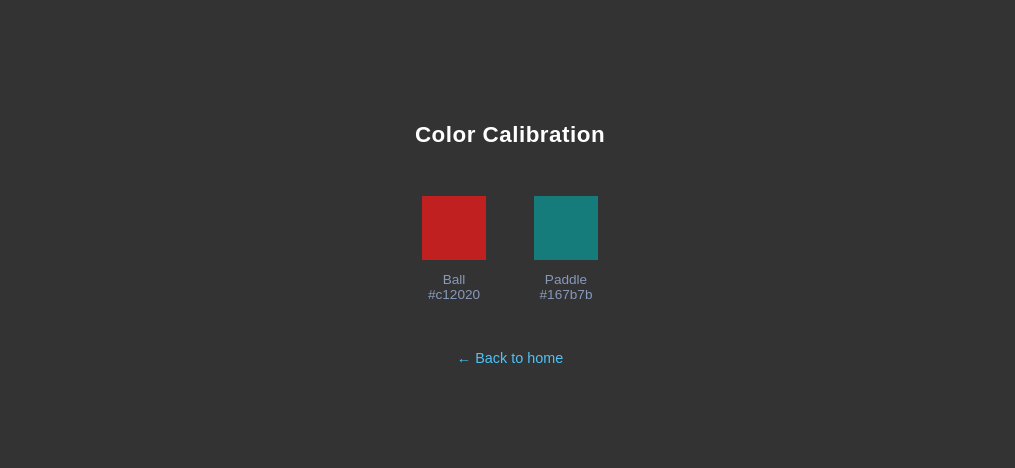
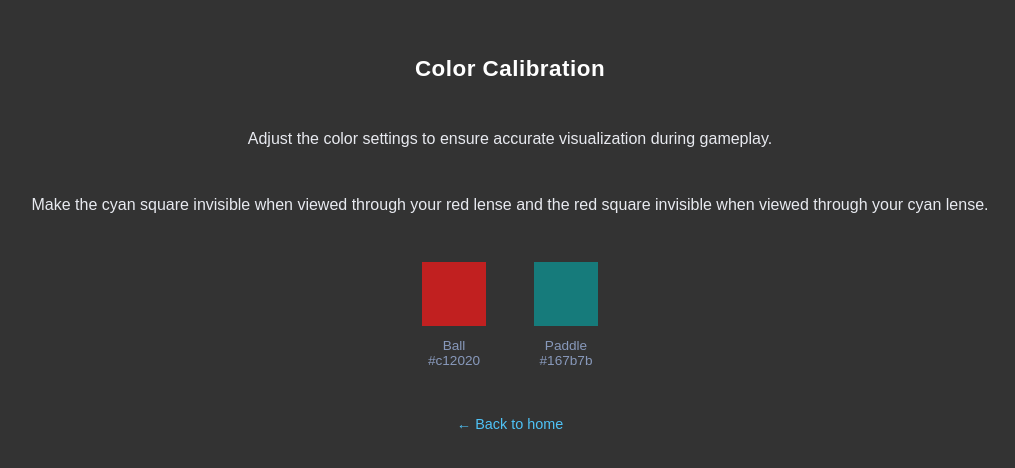
Before and after one commit to comgostudios/amblyopiagames, a website: page public/calibration/index.html in a window 1280 px wide. Shown: the part 156-624 px from the top of the page, without its empty margins (130-1145 px from the left). Drawn offline with Linux system fonts and the light colour scheme.

Commit message:
calibration instruction

```diff
--- a/public/calibration/index.html
+++ b/public/calibration/index.html
@@ -70,6 +70,15 @@
   </head>
   <body>
     <h1>Color Calibration</h1>
+    <p>
+      Adjust the color settings to ensure accurate visualization during
+      gameplay.
+    </p>
+
+    <p>
+      Make the cyan square invisible when viewed through your red lense and the
+      red square invisible when viewed through your cyan lense.
+    </p>
 
     <div class="swatches">
       <div class="swatch">
```
